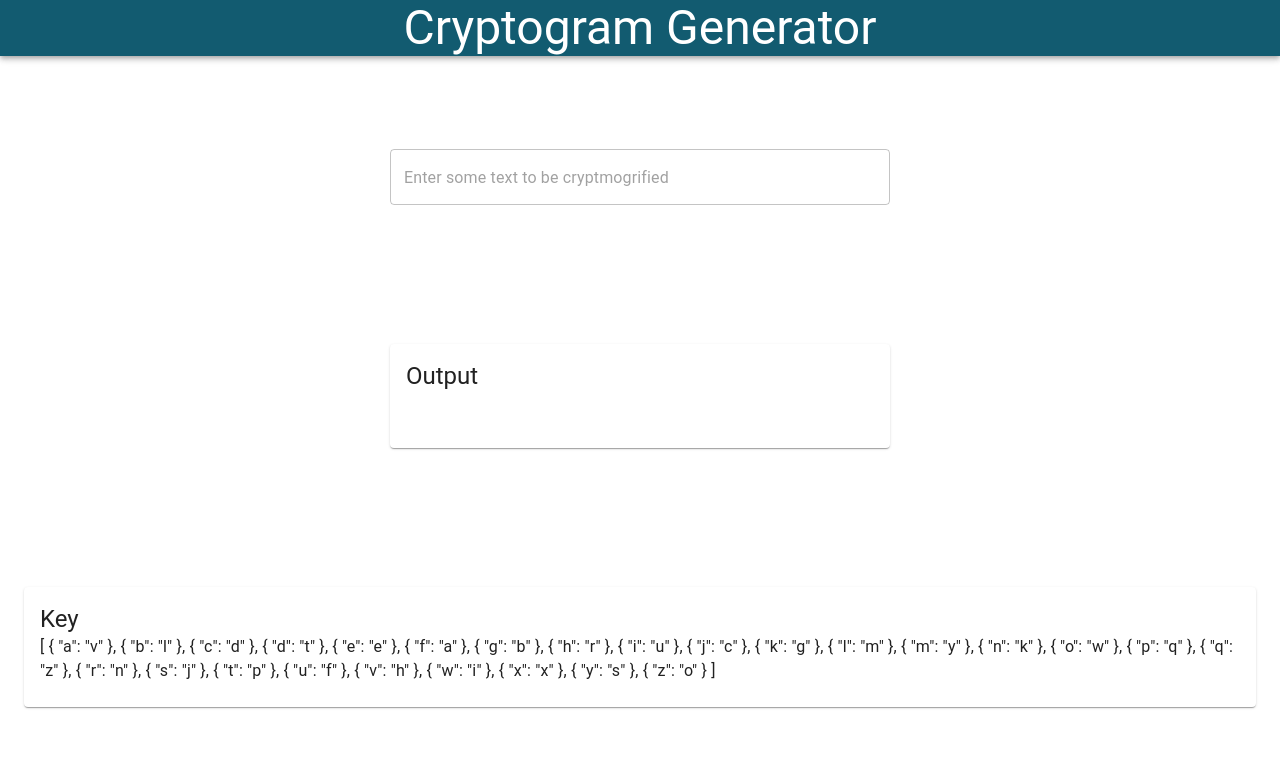
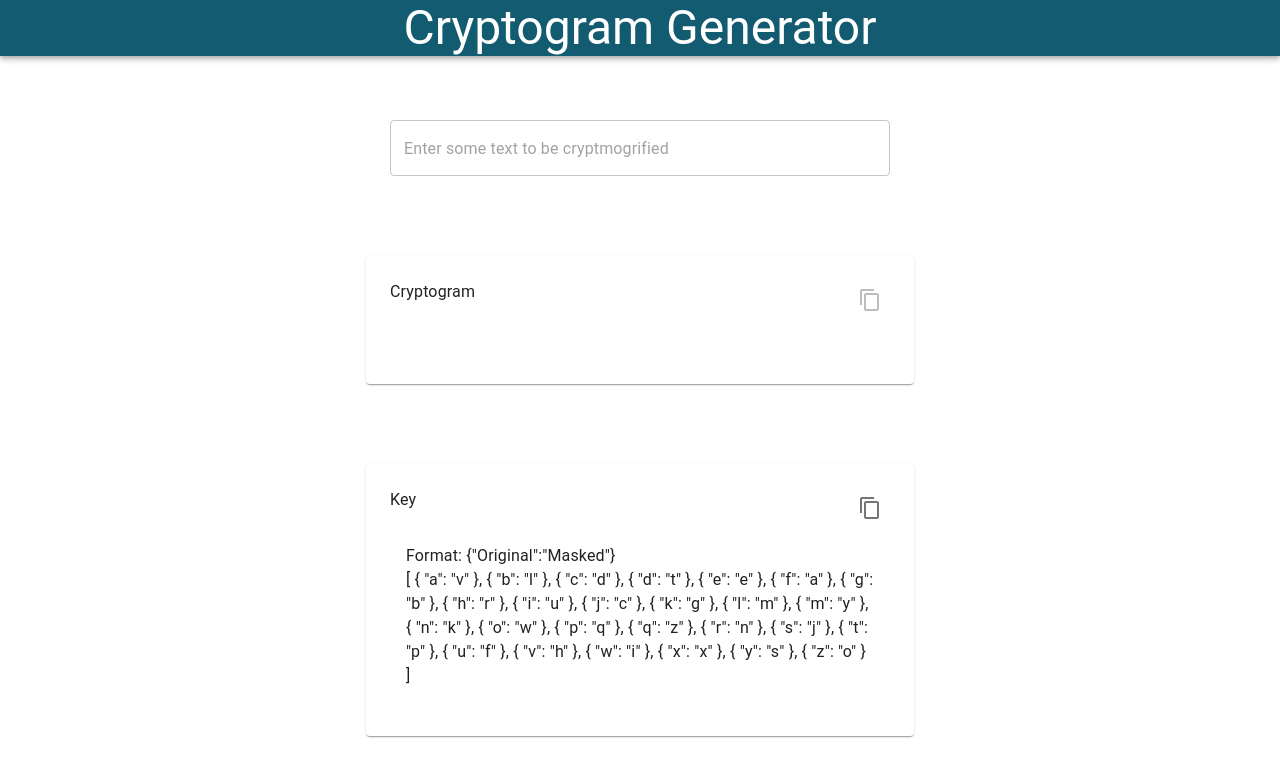
Before and after one commit to lazarporter/cryptogram-mask, a React (Create React App) app: page / in a window 1280 px wide. Shown: the top 776 px of the page. Built offline with nearby package versions, Linux system fonts and the light colour scheme.

Commit message:
add copy functionality

```diff
--- a/package.json
+++ b/package.json
@@ -5,6 +5,7 @@
   "dependencies": {
     "@emotion/react": "^11.7.1",
     "@emotion/styled": "^11.6.0",
+    "@mui/icons-material": "^5.2.5",
     "@mui/material": "^5.2.5",
     "@testing-library/jest-dom": "^5.16.1",
     "@testing-library/react": "^12.1.2",
--- a/src/components/CryptogramMaker.tsx
+++ b/src/components/CryptogramMaker.tsx
@@ -1,11 +1,13 @@
+import { ContentCopy } from "@mui/icons-material";
 import {
   Box,
   Card,
   CardContent,
-  CardHeader,
+  IconButton,
   SxProps,
   TextField,
   Theme,
+  Tooltip,
   Typography,
 } from "@mui/material";
 import React from "react";
@@ -20,12 +22,32 @@ const layout: SxProps<Theme> = {
   padding: 3,
 };
 
+const cardStyles: SxProps<Theme> = {
+  width: "80%",
+  maxWidth: "500px",
+  padding: 3,
+};
+const cardHeaderStyles: SxProps<Theme> = {
+  display: "flex",
+  flexDirection: "row",
+  justifyContent: "space-between",
+};
+
 export const CryptogramMaker = () => {
   const [input, setInput] = React.useState("");
   const [key] = React.useState(() => makeKey());
   const cryptogramOutput = React.useMemo(
     () => makeCryptogram(input, key),
     [input, key]
+  );
+
+  const handleCopyCryptogram = React.useCallback(
+    () => navigator.clipboard.writeText(cryptogramOutput),
+    [cryptogramOutput]
+  );
+  const handleCopyKey = React.useCallback(
+    () => navigator.clipboard.writeText(JSON.stringify(key)),
+    [key]
   );
 
   return (
@@ -37,15 +59,38 @@ export const CryptogramMaker = () => {
         placeholder="Enter some text to be cryptmogrified"
         sx={{ width: "80%", maxWidth: "500px" }}
       />
-      <Card sx={{ width: "80%", maxWidth: "500px" }}>
-        <CardHeader title="Output" />
+      <Card sx={cardStyles}>
+        <Box sx={cardHeaderStyles}>
+          <Typography>Cryptogram</Typography>
+          <Tooltip title="Copy cryptogram">
+            <span>
+              <IconButton
+                disabled={cryptogramOutput.length === 0}
+                onClick={handleCopyCryptogram}
+              >
+                <ContentCopy />
+              </IconButton>
+            </span>
+          </Tooltip>
+        </Box>
         <CardContent>
           <Typography>{cryptogramOutput}</Typography>
         </CardContent>
       </Card>
-      <Card>
+
+      <Card sx={cardStyles}>
+        <Box sx={cardHeaderStyles}>
+          <Typography>Key</Typography>
+          <Tooltip title="Copy key">
+            <span>
+              <IconButton onClick={handleCopyKey}>
+                <ContentCopy />
+              </IconButton>
+            </span>
+          </Tooltip>
+        </Box>
         <CardContent>
-          <Typography variant="h5">Key</Typography>
+          <Typography>{`Format: {"Original":"Masked"}`}</Typography>
           <Typography>{JSON.stringify(key, null, 4)}</Typography>
         </CardContent>
       </Card>
```
Also changed, not shown: public/favicon.svg (added), 1 other file (tests, documents, lock files or other folders).
